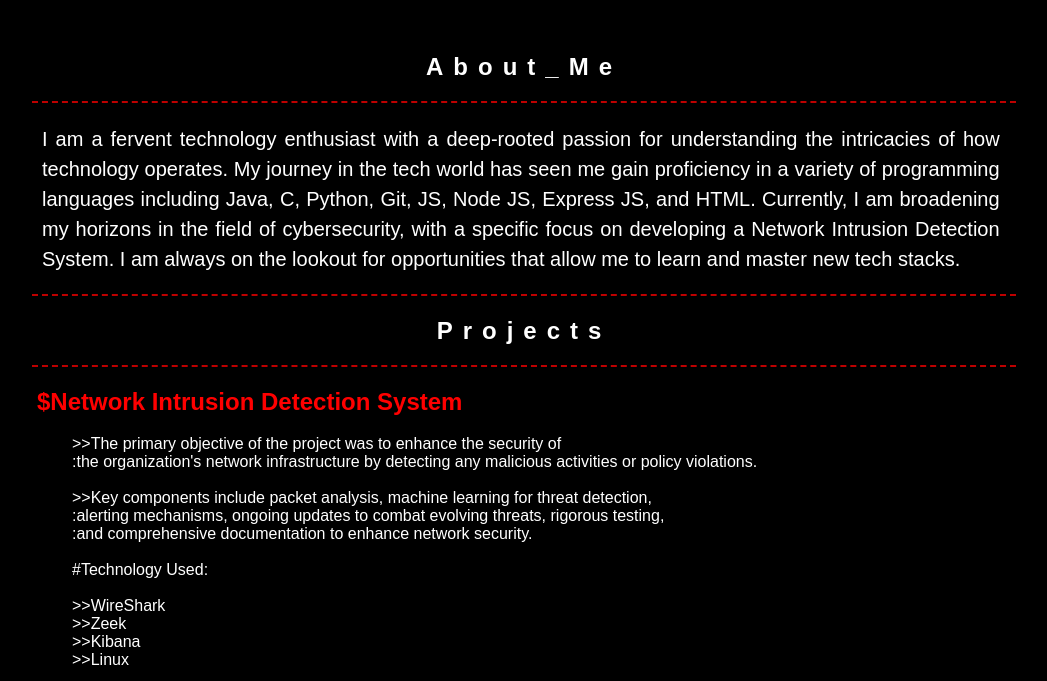
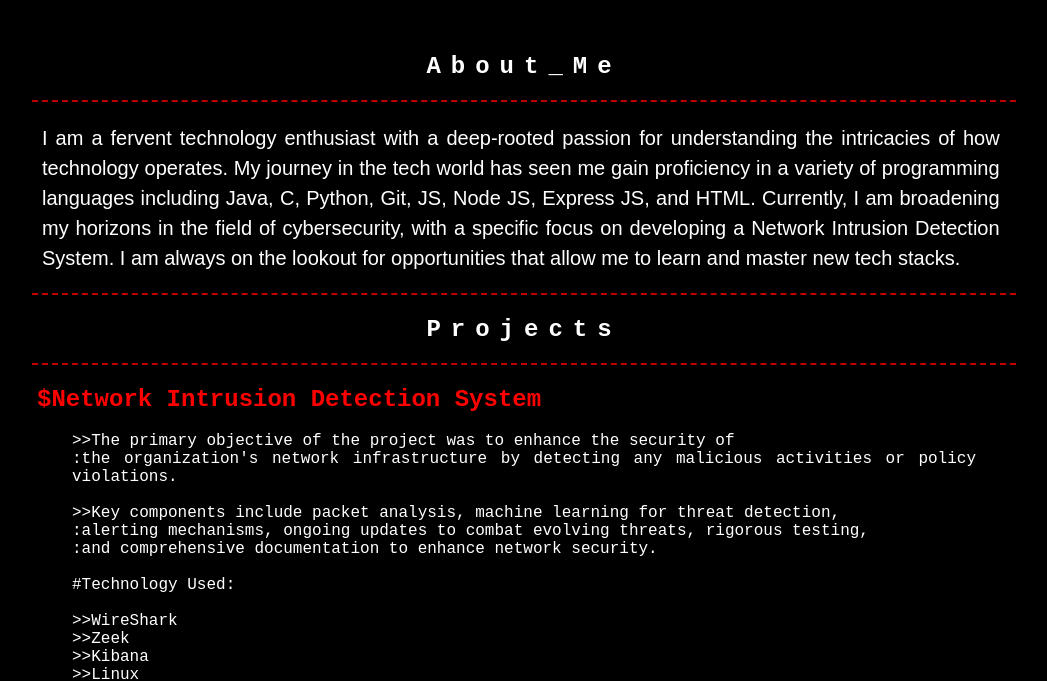
Before and after one commit to thisisdhruvchopra/Portfolio, a plain HTML site: page website.html in a window 1280 px wide. Shown: the part 126-807 px from the top of the page, without its empty margins (116-1163 px from the left). Drawn offline with Linux system fonts and the light colour scheme.

Commit message:
Changed Font

```diff
--- a/Style.css
+++ b/Style.css
@@ -1,5 +1,5 @@
 body, h1, h2, h3, h4, h5, h6 {
-    font-family: 'Cascadia Code', sans-serif;
+    font-family: 'Courier New', Courier, monospace;
     text-align: justify;
   }
 
```
